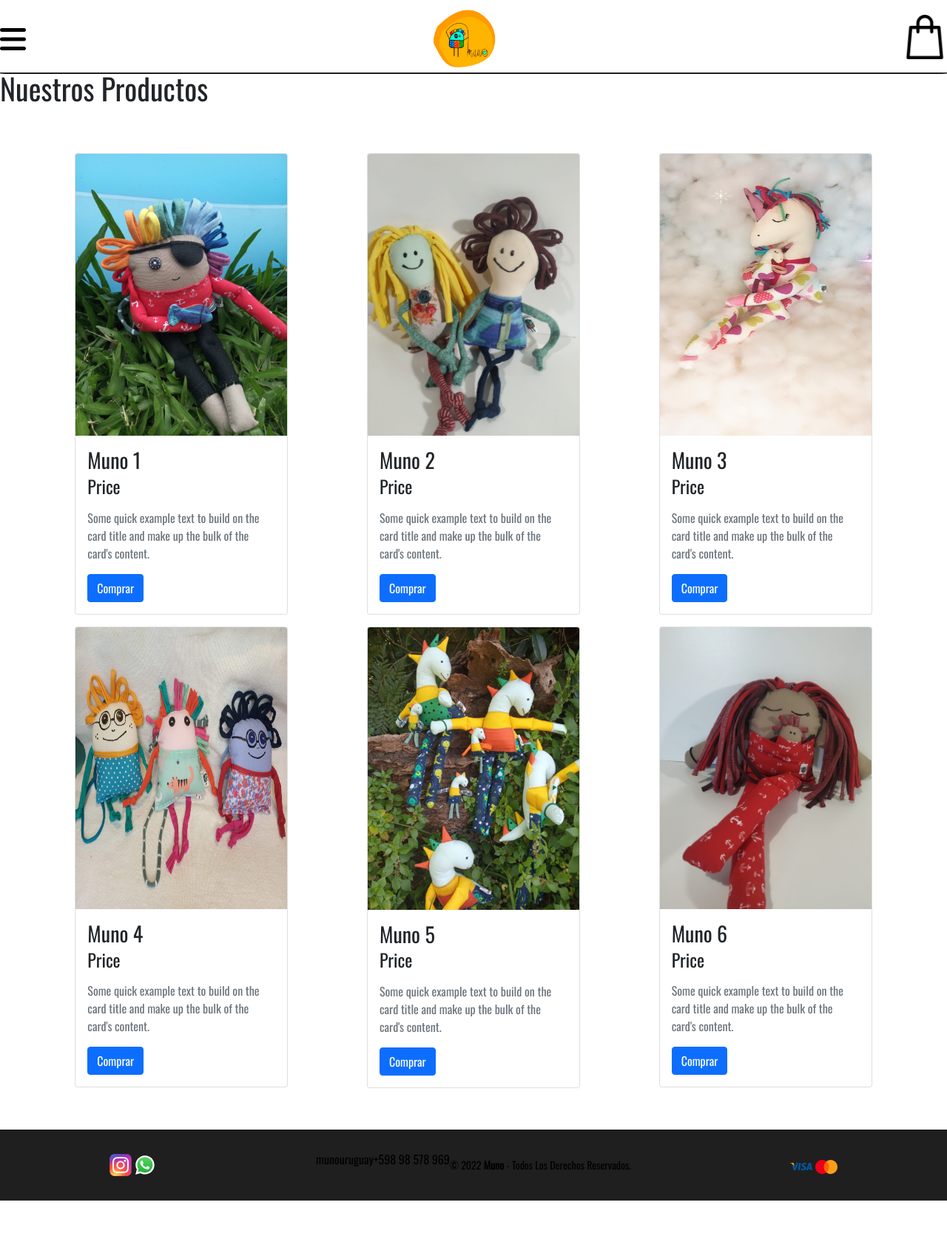
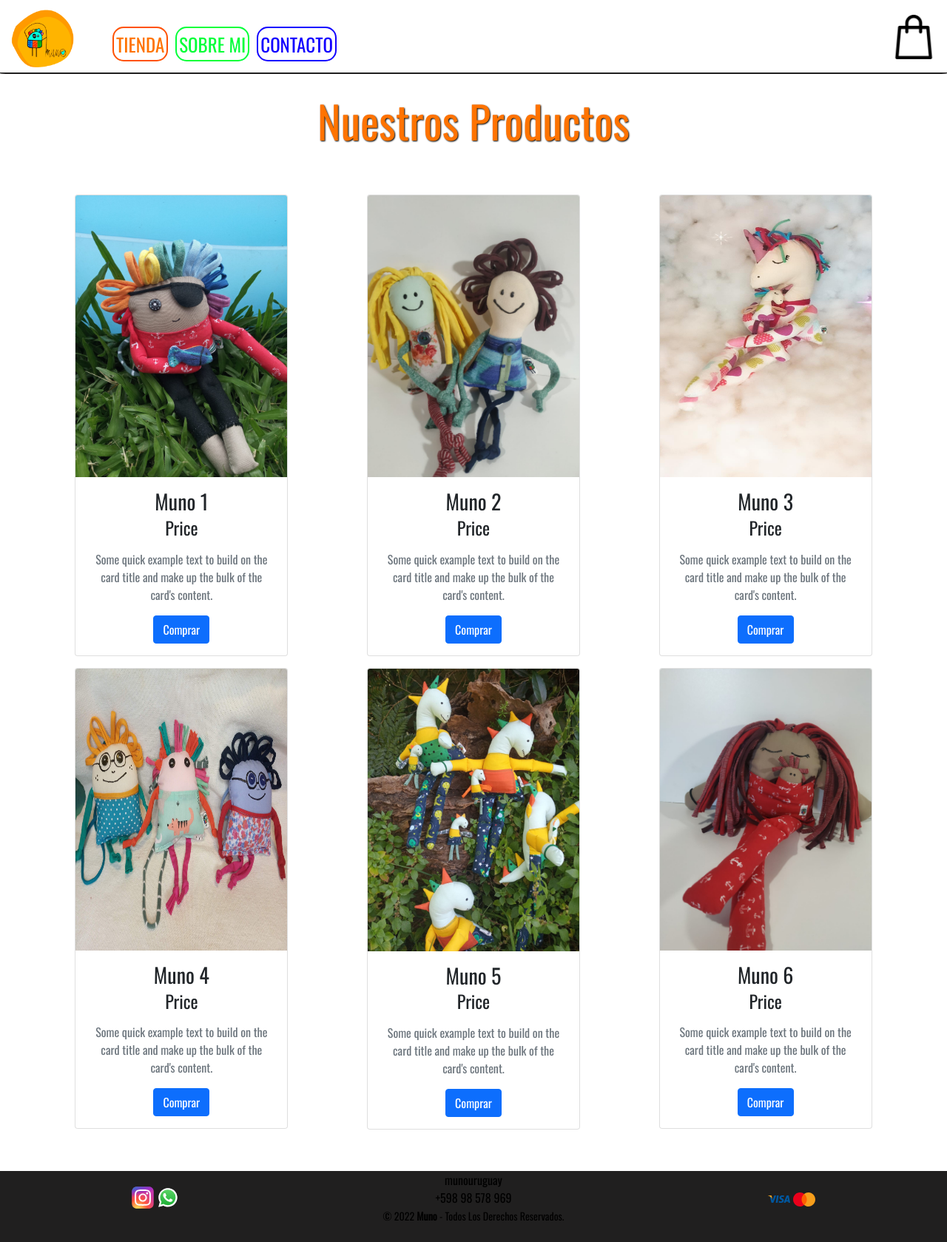
Before and after one commit to Riblast/Muno_Fleitas, a website: page pages/tienda.html in a window 1280 px wide. Shown: the whole page at 74% size. Before the commit the page ends 1623 px from the top, so only its background shows below. Drawn offline with nearby package versions, Linux system fonts and the light colour scheme.

Commit message:
recode to sass y corrigiendo footer estilos.css

```diff
--- a/css/estilos.css
+++ b/css/estilos.css
@@ -155,11 +155,14 @@ main{
     margin: auto;
     align-items: center;
     text-align: center;
+    color: black;
 }
 .box p{
     margin: 0;
 }
-
+.box__text{
+    display: inline-block;
+}
 .box__img {
     width: 30px;
 }
--- a/index.html
+++ b/index.html
@@ -7,7 +7,7 @@
     <meta name="viewport" content="width=device-width, initial-scale=1.0">
     <title>munouruguay</title>
     <link rel="stylesheet" href="libs/bootstrap/css/bootstrap.min.css">
-    <link rel="stylesheet" href="css/main.css">
+    <link rel="stylesheet" href="css/estilos.css">
     <link rel="shortcut icon" href="assets/icon/muno_logo.png">
     <link rel="preconnect" href="https://fonts.googleapis.com">
     <link rel="preconnect" href="https://fonts.gstatic.com" crossorigin>
--- a/package.json
+++ b/package.json
@@ -5,7 +5,7 @@
   "main": "index.js",
   "scripts": {
     "test": "echo \"Error: no test specified\" && exit 1",
-    "build-css": "node-sass --include-path scss scss/prueba.scss css/pruebacss.css",
+    "build-css": "node-sass --include-path scss scss/main.scss css/main.css",
     "watch-css": "nodemon -e scss -x \"npm run build-css\""
 
   },
--- a/pages/tienda.html
+++ b/pages/tienda.html
@@ -7,7 +7,7 @@
     <meta name="viewport" content="width=device-width, initial-scale=1.0">
     <title>munouruguay</title>
     <link rel="stylesheet" href="../libs/bootstrap/css/bootstrap.min.css">
-    <link rel="stylesheet" href="../css/main.css">
+    <link rel="stylesheet" href="../css/estilos.css">
     <link rel="shortcut icon" href="../assets/icon/muno_logo.png">
     <link rel="preconnect" href="https://fonts.googleapis.com">
     <link rel="preconnect" href="https://fonts.gstatic.com" crossorigin>
@@ -121,9 +121,11 @@
                     </div>
                 </div>
                 <div class="box">
-                    <p>munouruguay</p>
-                    <p>+598 98 578 969</p>
-                    <small>&copy; 2022 <b>Muno</b> - Todos Los Derechos Reservados.</small>
+                    <div class="box__text">
+                        <p>munouruguay</p>
+                        <p>+598 98 578 969</p>
+                        <small>&copy; 2022 <b>Muno</b> - Todos Los Derechos Reservados.</small>
+                    </div>
                 </div>
                 <div class="box">
                     <div class="box__pagos">
--- a/sass/layout/_header.scss
+++ b/sass/layout/_header.scss
@@ -23,6 +23,9 @@
 		.nav__barBtn {
 			font-size: 40px;
 			color:black;
+			padding: 0 15px 0 15px;
+			margin-right: 0px;
+			cursor: pointer;
 		}
 		#check {
 			display: none;
@@ -53,7 +56,6 @@
 				.menu__link {
 					color: white;
 					font-size: 25px;
-					text-align: 25px;
 					text-transform: uppercase;
 					font-weight: 600;
 					text-decoration: none;
@@ -85,6 +87,10 @@
 }
 /*------Header responsive------*/
 @media screen and (min-width: 768px) {
+
+	.nav__barBtn {
+        display: none;
+    }
 	.menuHeader {
 		display: flex;
 		position: relative;
--- a/sass/pages/_tienda.scss
+++ b/sass/pages/_tienda.scss
@@ -1,3 +1,14 @@
 @use "../utilities/variables";
 @use "../layout/header";
 @use "../layout/footer";
+
+.tienda-main{
+    text-align: center;
+    align-items: center;
+    .tienda-main__titulo{
+        margin-top: 2rem;
+        font-size: 60px;
+        color: variables.$orange;
+        text-shadow: 1px 1px 2px black;
+    }
+}
```
Also changed, not shown: pages/carrito.html (+5 -3 lines), pages/contacto.html (+5 -3 lines), pages/sobre-mi.html (+5 -3 lines), css/main.css, sass/pages/_carrito.scss (line endings or trailing spaces), 1 other file.
